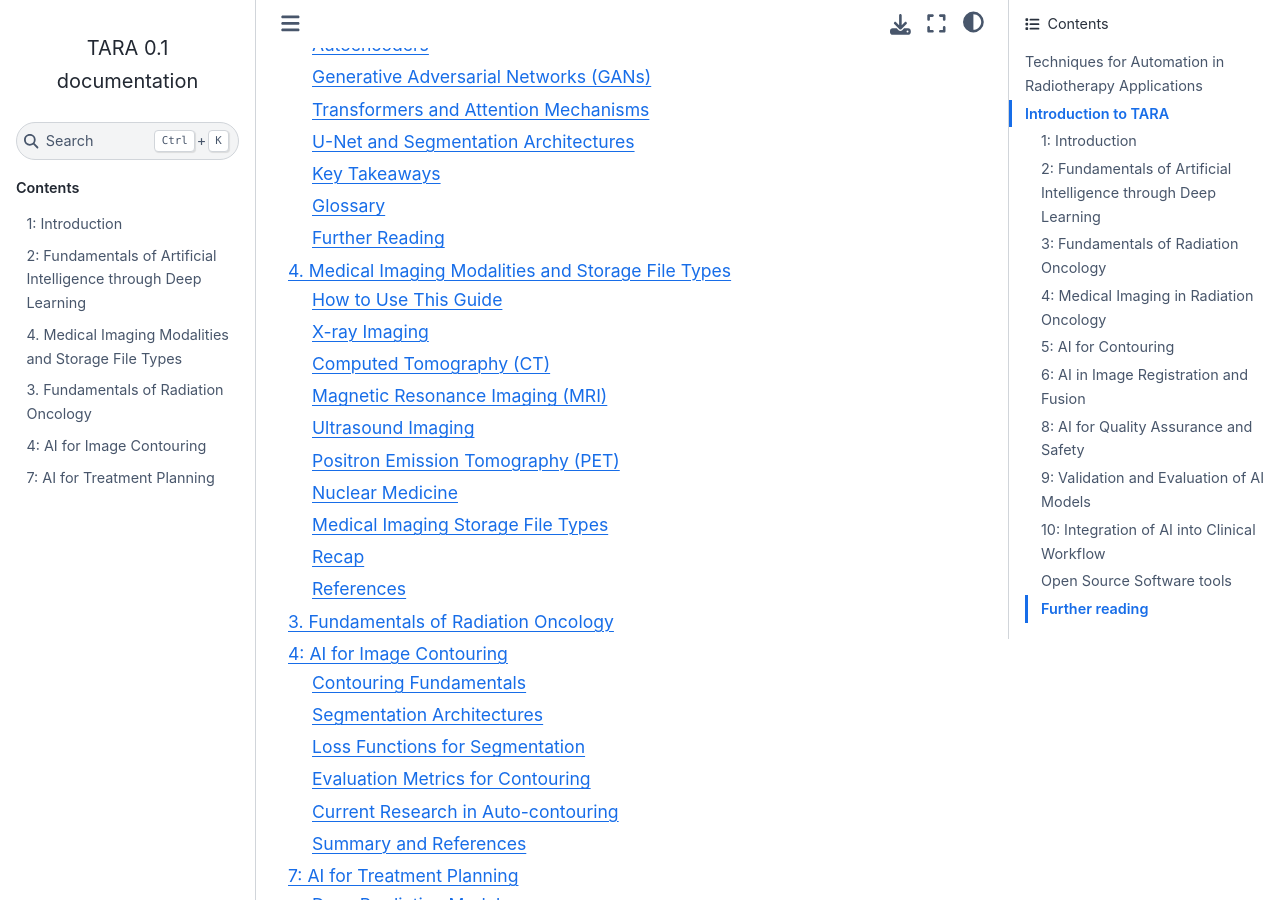
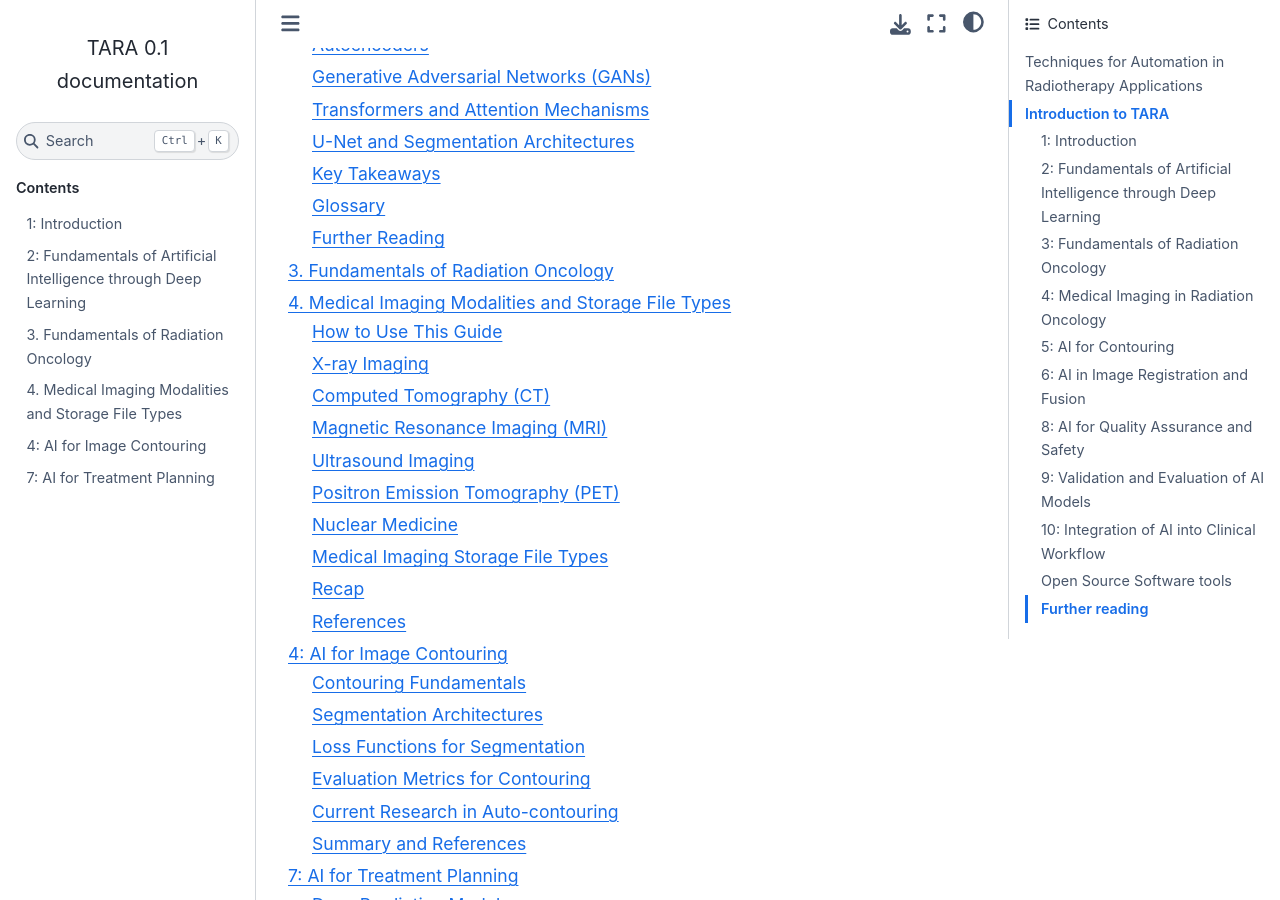
Before and after one commit to amithjkamath/tara, a Sphinx documentation site: the page built from docs/index.md, in a window 1280 px wide and 900 px high, scrolled down 5283 px. Built offline with Sphinx 7.4.7 and the Sphinx Book theme 1.1.4, drawn with Linux system fonts in a browser that asks for light colours; pages that are not in the unit, such as notebooks, are missing from menus.

Commit message:
minor reordering of contents

```diff
--- a/docs/index.md
+++ b/docs/index.md
@@ -119,7 +119,7 @@ TARA stands for Techniques for Automation in Radiotherapy Applications is a set
 mainpage
 intro/intro
 fundamentalAI/fundamentalAI
+fundamentalRO/fundamentalRO
 medicalImaging/medicalImaging
-fundamentalRO/fundamentalRO
 contouring/contouring
 treatmentPlanning/treatmentPlanning
```
Also changed, not shown: 1 other file.
